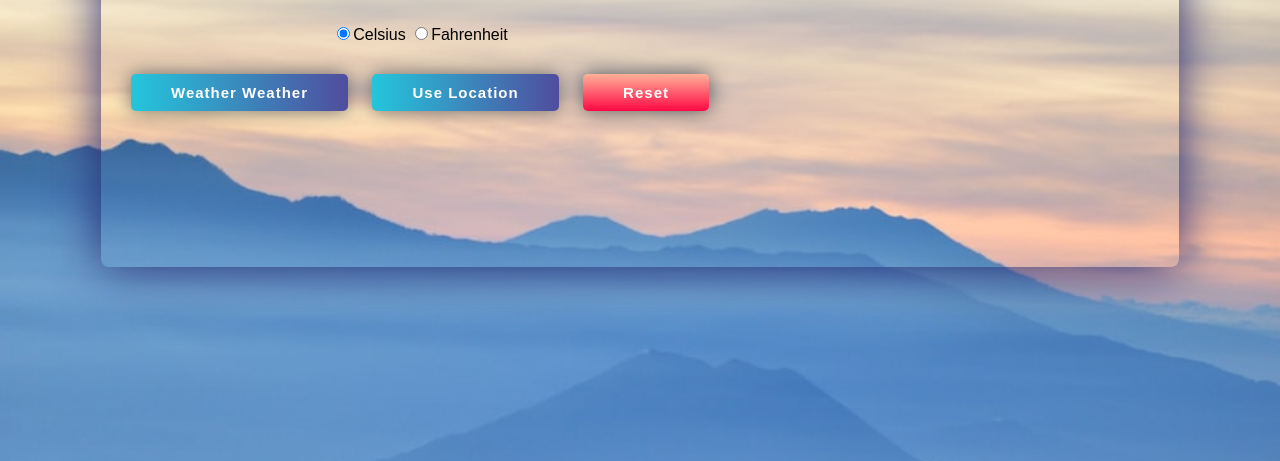
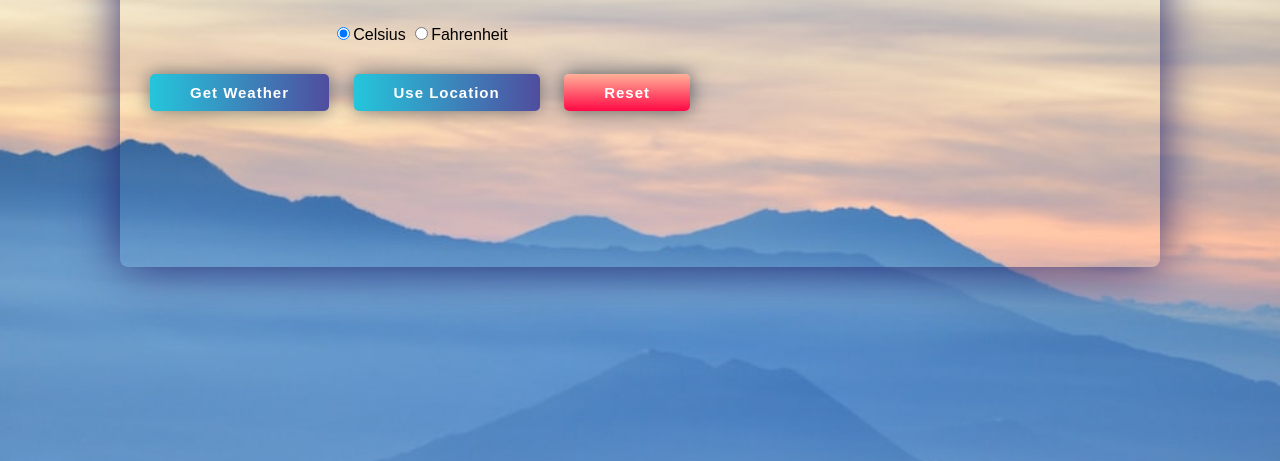
Before and after one commit to BhosaleChaitali/Climate_TheWeatherApp, a plain HTML site: page index.html in a window 1280 px wide. Shown: the part 339-800 px from the top of the page. Drawn offline with Linux system fonts and the light colour scheme; a web font is replaced by a local one.

Commit message:
name_changed

```diff
--- a/index.html
+++ b/index.html
@@ -29,7 +29,7 @@
         <input type="radio" name="unitSelector" value="imperial" />Fahrenheit
         <br />
         <button id="getWeatherButton" class="button">
-          <span>weather weather</span>
+          <span>Get Weather</span>
         </button>
 
         <button id="getCurrentLocation" class="button">
```
